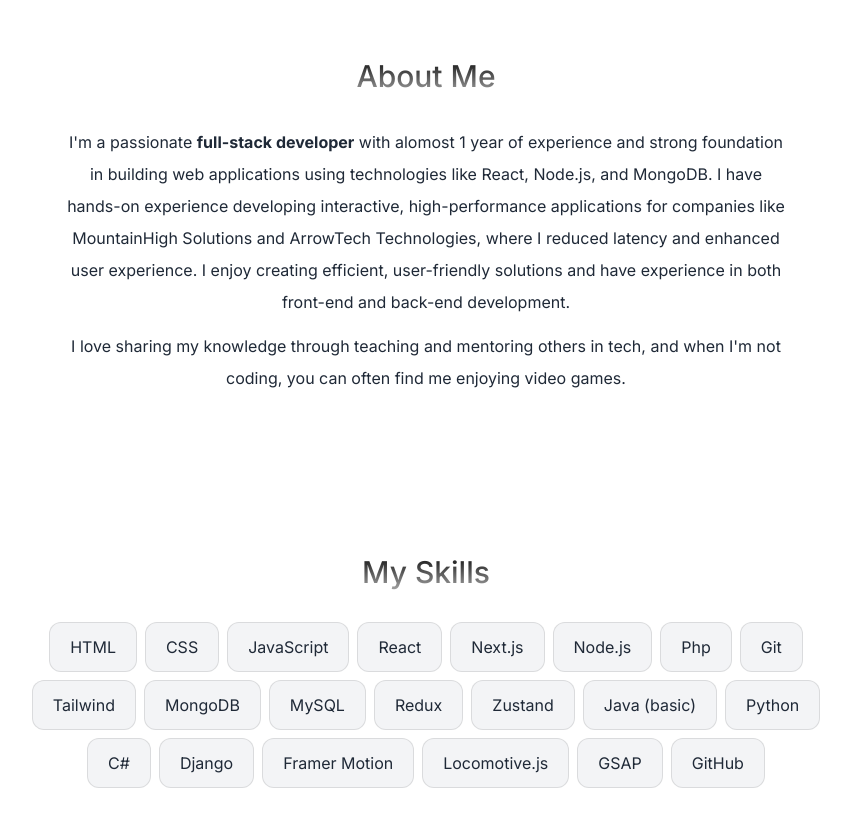
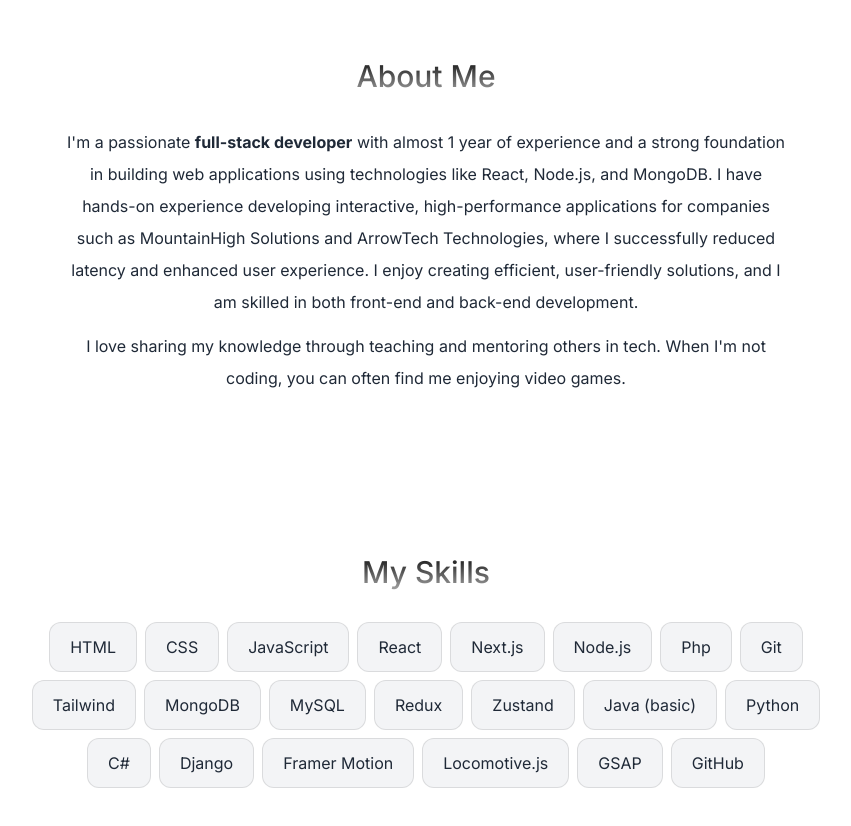
Before and after one commit to Adil0710/Portfolio, a Next.js app: page / in a window 1280 px wide. Shown: the part 980-1806 px from the top of the page, without its empty margins (214-1065 px from the left). Built offline with nearby package versions, Linux system fonts and the light colour scheme.

Commit message:
added commas apos

```diff
--- a/src/components/About.tsx
+++ b/src/components/About.tsx
@@ -13,11 +13,14 @@ function About() {
     >
         <SectionHeading>About Me</SectionHeading>
 
-        <p className=' mb-3  text-gray-800 dark:text-gray-300'>
-        I'm a passionate <span className=' font-bold'>full-stack developer</span> with alomost 1 year of experience and strong foundation in building web applications using technologies like React, Node.js, and MongoDB. I have hands-on experience developing interactive, high-performance applications for companies like MountainHigh Solutions and ArrowTech Technologies, where I reduced latency and enhanced user experience. I enjoy creating efficient, user-friendly solutions and have experience in both front-end and back-end development.
+        <p className='mb-3 text-gray-800 dark:text-gray-300'>
+           I&apos;m a passionate <span className='font-bold'>full-stack developer</span> with almost 1 year of experience and a strong foundation in building web applications using technologies like React, Node.js, and MongoDB. I have hands-on experience developing interactive, high-performance applications for companies such as MountainHigh Solutions and ArrowTech Technologies, where I successfully reduced latency and enhanced user experience. I enjoy creating efficient, user-friendly solutions, and I am skilled in both front-end and back-end development.
         </p>
 
-        <p className='  text-gray-800 dark:text-gray-300'>I love sharing my knowledge through teaching and mentoring others in tech, and when I'm not coding, you can often find me enjoying video games.</p>
+        <p className='text-gray-800 dark:text-gray-300'>
+          I love sharing my knowledge through teaching and mentoring others in tech. When I&apos;m not coding, you can often find me enjoying video games.
+        </p>
+
     </motion.section>
   )
 }
```
